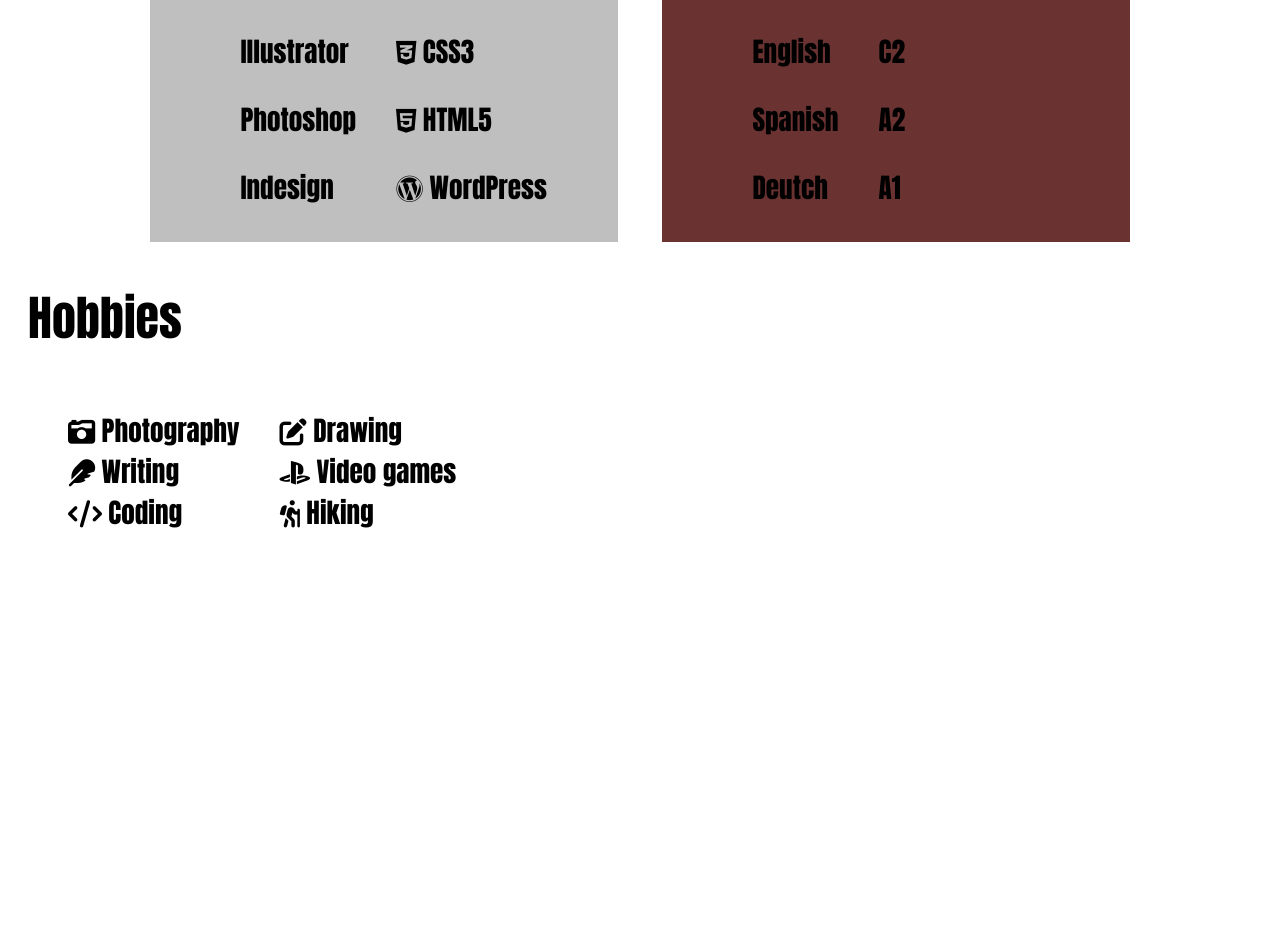
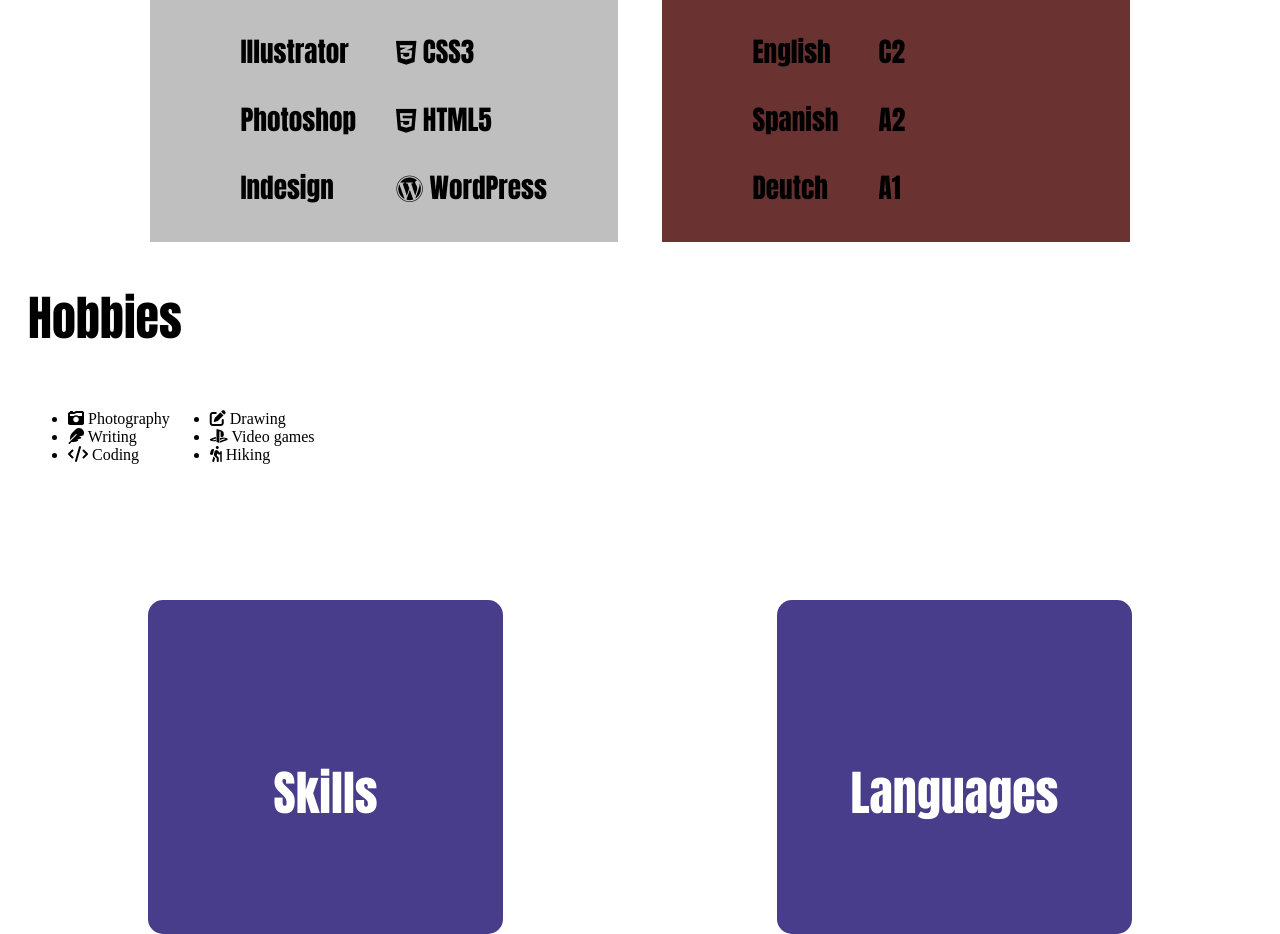
Before and after one commit to Ashikuu27/CV-en-HTML-CSS, a plain HTML site: page index.html in a window 1280 px wide. Shown: the part 2568-3502 px from the top of the page. Before the commit the page ends 3145 px from the top, so only its background shows below. Drawn offline with Linux system fonts and the light colour scheme.

Commit message:
Ajout des flip boxes en JS

```diff
--- a/index.html
+++ b/index.html
@@ -375,6 +375,86 @@
             </li>
         </ul>
     </div>
+<!--TEST-->
 
+<section id="projets">
+    <div class="flip-box" id="projet1">
+      <div class="flip-box-inner">
+        <div class="flip-box-front">
+          <h2>Skills</h2>
+        </div>
+        <div class="flip-box-back">
+            <div class="skills">
+                <div class="skillsColonne1">
+                    <ul>
+                        <li>
+                            Illustrator
+                        </li>
+                    </ul>
+                    <ul>
+                        <li>
+                            Photoshop
+                        </li>
+                    </ul>
+                    <ul>
+                        <li>
+                            Indesign
+                        </li>
+                    </ul>
+                </div>
+                <div class="skillsColonne2">
+                    <ul>
+                        <li>
+                            <i class="fa-brands fa-css3-alt"></i> CSS3
+                        </li>
+                    </ul>
+                    <ul>
+                        <li>
+                            <i class="fa-brands fa-html5"></i> HTML5
+                        </li>
+                    </ul>
+                    <ul>
+                        <li>
+                            <i class="fa-brands fa-wordpress"></i> WordPress
+                        </li>
+                    </ul>
+                </div>
+            </div>
+        </div>
+      </div>
+    </div>
+    <div class="flip-box" id="projet2">
+      <div class="flip-box-inner">
+        <div class="flip-box-front">
+          <h2>Languages</h2>
+        </div>
+        <div class="flip-box-back">
+            <div id="myHobbies">
+                <ul>
+                    <li>
+                        <i class="fa-solid fa-camera-retro fa-1x"></i>  Photography
+                    </li>
+                    <li>
+                        <i class="fa-solid fa-feather fa-1x"></i>  Writing
+                    </li>
+                    <li>
+                        <i class="fa-solid fa-code fa-1x"></i>  Coding
+                    </li>
+                </ul>
+                <ul>
+                    <li>
+                        <i class="fa-solid fa-pen-to-square fa-1x"></i>  Drawing
+                    </li>
+                    <li>
+                        <i class="fa-brands fa-playstation fa-1x"></i>  Video games
+                    </li>
+                    <li>
+                        <i class="fa-solid fa-person-hiking fa-1x"></i>  Hiking
+                    </li>
+                </ul>
+            </div>        </div>
+      </div>
+    </div>
+    <script src="js/script.js"></script>
 </body>
 </html>
--- /dev/null
+++ b/js/script.js
@@ -0,0 +1,58 @@
+/* Ajout ou suppression de la classe "responsive" au clic */
+function toogleResponsive() {
+  var x = document.getElementById("myTopnav");
+  if (x.className === "topnav") {
+    x.className += " responsive";
+  } else {
+    x.className = "topnav";
+  }
+}
+
+/* Gestion  du diaporama */
+
+let slideIndex = 1;
+showSlides(slideIndex);
+
+// Next/previous controls
+function plusSlides(n) {
+  showSlides((slideIndex += n));
+}
+
+// Thumbnail image controls
+function currentSlide(n) {
+  showSlides((slideIndex = n));
+}
+
+function showSlides(n) {
+  let i;
+  let slides = document.getElementsByClassName("mySlides");
+  let dots = document.getElementsByClassName("dot");
+  if (n > slides.length) {
+    slideIndex = 1;
+  }
+  if (n < 1) {
+    slideIndex = slides.length;
+  }
+  for (i = 0; i < slides.length; i++) {
+    slides[i].style.display = "none";
+  }
+  for (i = 0; i < dots.length; i++) {
+    dots[i].className = dots[i].className.replace(" active", "");
+  }
+  slides[slideIndex - 1].style.display = "block";
+  dots[slideIndex - 1].className += " active";
+}
+
+function controleForm() {
+  if (document.getElementById("rgpd").checked === false) {
+    document.getElementById("gdpr").style.color = "red";
+    alert(
+      "Vous devez donner votre consentement avant de soumettre le formulaire"
+    );
+  } else {
+    document.getElementById("gdpr").style.color = "white";
+    alert("Le formulaire a bien été envoyé");
+
+    submit();
+  }
+}
--- a/style.css
+++ b/style.css
@@ -256,9 +256,71 @@ header{
     display: flex;
 }
 
-#myHobbies li{
+
+
+
+
+/* TEST DE FLIP BOXE */
+
+#projets {
+    display: flex;
+    justify-content: space-between;
+    flex-wrap: wrap;
+    padding: 20px;
+    max-width: 1620px;
+    margin: auto;
+  }
+
+  .flip-box {
+    background-color: transparent;
+    width: 30%;
+    min-height: 100px;
+    perspective: 1000px; /* Pour l'effet 3D */
+    margin: 100px;
+  }
+
+  .flip-box-inner {
+    width: 100%;
+    height: 100%;
+    text-align: center;
+    transition: transform 0.8s;
+    transform-style: preserve-3d;
+  }
+
+  /* Rotation verticale au hover */
+  .flip-box:hover .flip-box-inner {
+    transform: rotateX(180deg);
+  }
+
+  /* Positionnement des faces*/
+  .flip-box-front,
+  .flip-box-back {
+    position: absolute;
+    width: 100%;
+    height: 100%;
+    border-radius: 15px;
+    padding: 33% 0;
+    -webkit-backface-visibility: hidden; /* Safari */
+    backface-visibility: hidden;
+
+  }
+
+  /* Style du recto */
+  .flip-box-front {
+    background-color: #483d8b;
+    color: white;
+  }
+
+  /* Style du verso */
+  .flip-box-back {
+    background-color: #185d36;
+    color: white;
+    transform: rotateX(180deg);
+    text-align: left;
+    font-family: 'Mulish', Impact, Haettenschweiler, 'Arial Narrow Bold', sans-serif;
+    font-size: 1.3em;
+  }
+
+  .flip-box-back li{
     list-style-type: none;
-    font-family: 'Mulish', Impact, Haettenschweiler, 'Arial Narrow Bold', sans-serif;
-    font-size: 1.7em;
-
-}
+  }
```
